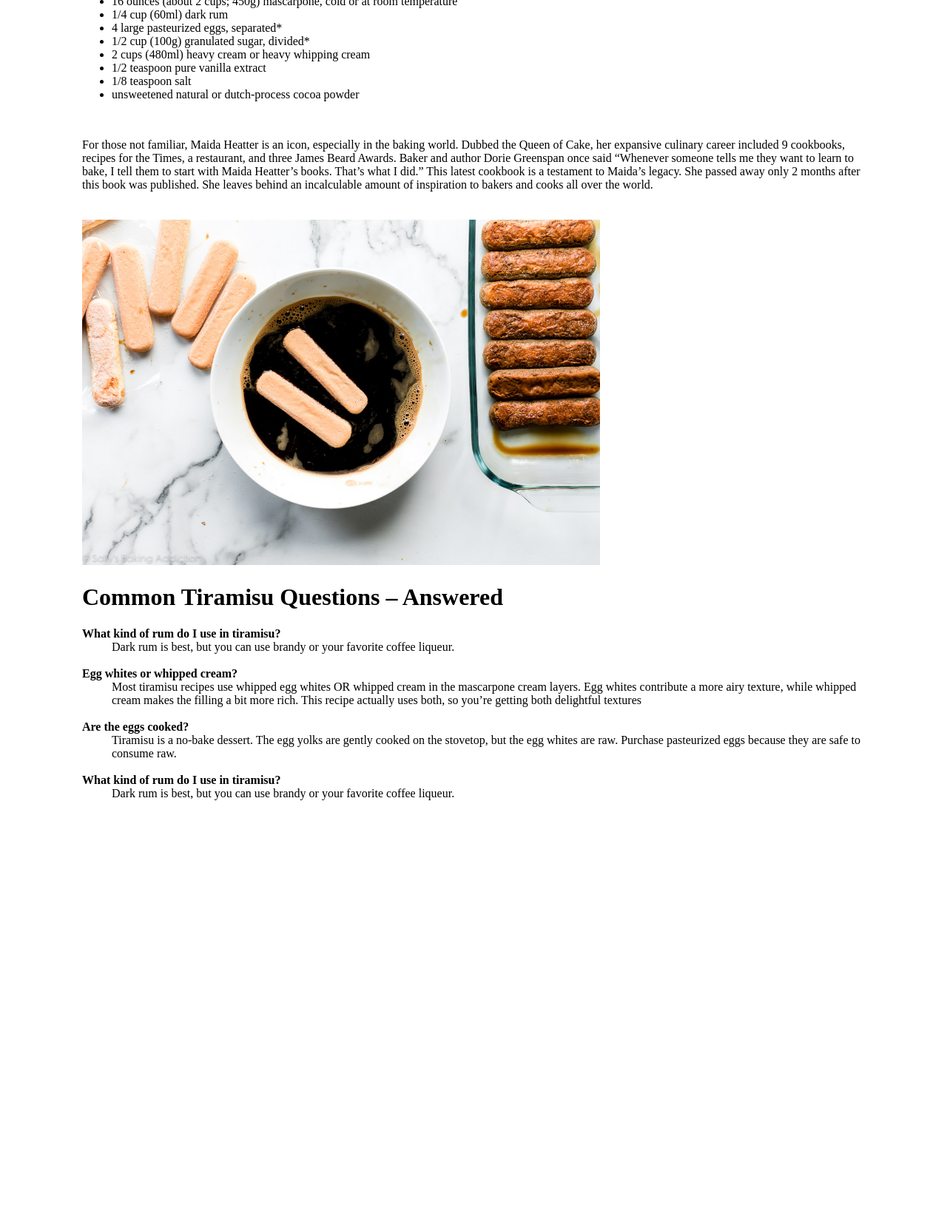
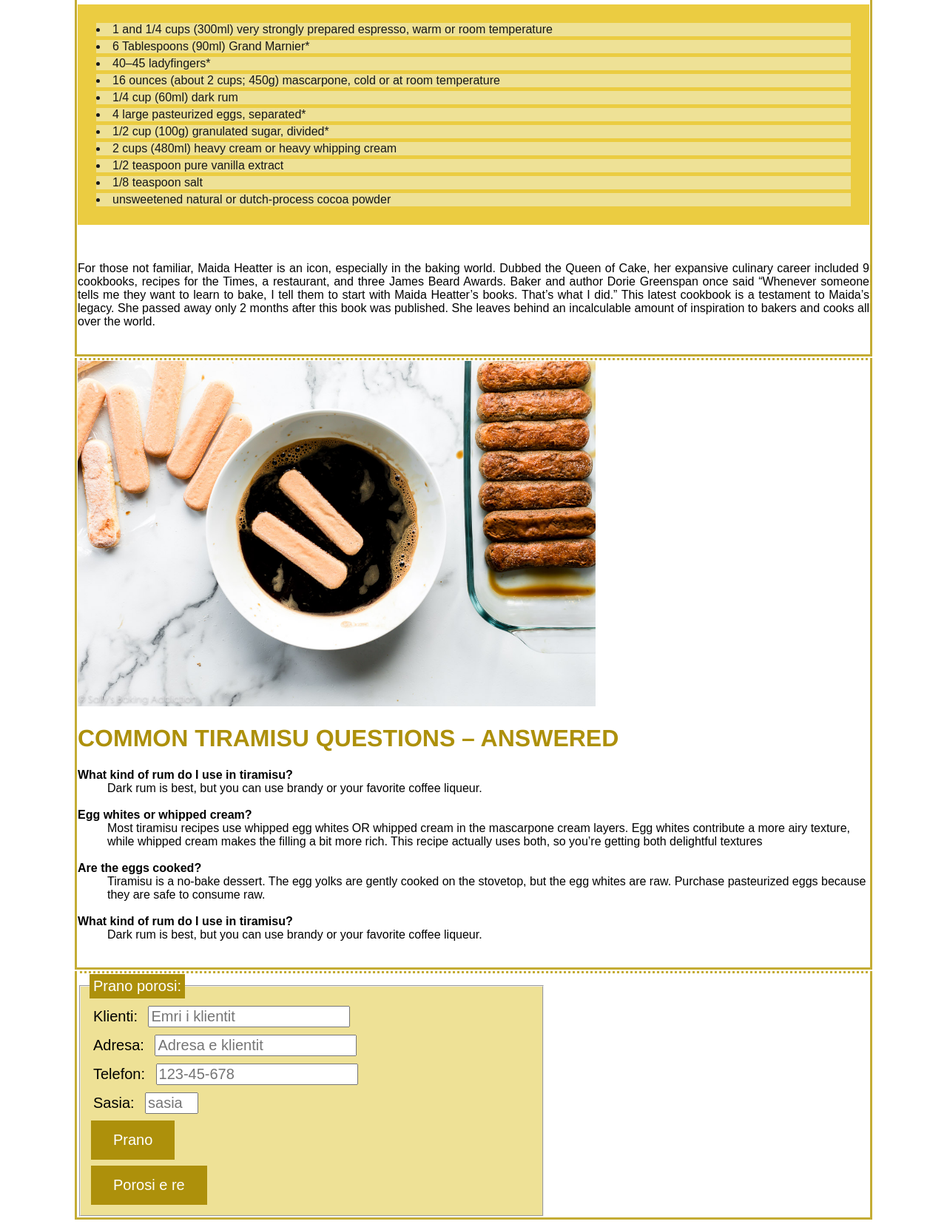
Before and after one commit to XhelilDev/Detyra-Tiramisu, a plain HTML site: page index.html in a window 1280 px wide. Shown: the part 705-2364 px from the top of the page at 74% size. Before the commit the page ends 1832 px from the top, so only its background shows below. Drawn offline with Linux system fonts and the light colour scheme; a web font is replaced by a local one.

Commit message:
Vendosja e css ne tiramisu

```diff
--- a/index.html
+++ b/index.html
@@ -4,18 +4,142 @@
     <meta charset="UTF-8">
     <meta http-equiv="X-UA-Compatible" content="IE=edge">
     <meta name="viewport" content="width=device-width, initial-scale=1.0">
+
+    <link rel="preconnect" href="https://fonts.googleapis.com">
+    <link rel="preconnect" href="https://fonts.gstatic.com" crossorigin>
     <title>Tiramisu</title>
+    <link rel="stylesheet" href="https://fonts.googleapis.com/css?family=Sofia">
+
+    <style>
+
+
+   li{
+
+     background-color: aqua;
+   }
+
+   table tr  td{
+    border: 3px solid;
+    border-color: rgb(196, 172, 52);
+    border-top-style: dotted;
+    font-family: "Sofia", sans-serif;
+
+   }
+
+   th{
+    border: 3px solid;
+    border-color: rgb(196, 172, 52);
+    border-top-style: dotted;
+    height: 70px;
+    text-align: left;
+
+
+   }
+
+   th a{
+  background-color: #ad900b;
+  color: rgb(28, 20, 20);
+  padding: 14px 25px;
+  text-align: center;
+  text-decoration: none;
+  display: inline-block;
+   }
+
+   #linku{
+
+    text-align: right;
+   }
+
+   td a{
+
+    background-color: #ad900b;
+  color: rgb(28, 20, 20);
+  padding: 14px 25px;
+  text-align: center;
+  text-decoration: none;
+  display: inline-block;
+   }
+
+
+   /*nese  dua qe tabela te ze krejt siperfaqen e view portit perdorim
+   table{
+    width:100%;
+   }
+
+   */
+
+   ul {
+  background: #ebcc41;
+  padding: 20px;
+  list-style-position: inside;
+}
+
+ul li {
+  background: #eee196;
+  color: rgb(21, 21, 23);
+  margin: 5px;
+}
+
+h1{
+    font-family: 'Franklin Gothic Medium', 'Arial Narrow', Arial, sans-serif;
+    color: #ad900b;
+    text-transform: uppercase;
+
+}
+
+ p{
+    font-family: "Sofia", sans-serif;
+    text-align: justify;
+ }
+
+
+ fieldset {
+  background-color: #eee196;
+  width: 600px;
+
+}
+legend {
+  background-color: #ad900b;
+  color: white;
+  padding: 5px 5px;
+  font-size: 20px;
+}
+
+input,label {
+    font-size: 20px;
+    margin:5px;
+}
+input[type=submit] {
+        background-color: #ad900b;
+        border: none;
+        color: #fff;
+        padding: 15px 30px;
+        text-decoration: none;
+        margin: 4px 2px;
+        cursor: pointer;
+}
+
+input[type=reset] {
+        background-color: #ad900b;
+        border: none;
+        color: #fff;
+        padding: 15px 30px;
+        text-decoration: none;
+        margin: 4px 2px;
+        cursor: pointer;
+}
+    </style>
 </head>
 <body>
 
     <table width="1000" align="center"  >
 <tr>
-    <td><h1>Tiramisu</h1></td>
-    <td></td>
-    <td><a href=""  >By on Amazon</a></td>
+    <th colspan="2"><h1>Tiramisu</h1></th>
+
+    <th id="linku"><a href="" title="Shiko menyne" >Shiko menyne</a></th>
 </tr>
 <tr>
-    <td><p>Posted on <i>June 13, 2019</i>/posted in<a href="">No-Bake Recipes</a></p></td>
+    <td colspan="3"><p>Posted on <i>June 13, 2019</i>/posted in<a href="">Receta e gatimit</a></p></td>
 </tr><br/>
 <tr>
 <td><img width="350" src="./s1.jpg"></td>
@@ -41,7 +165,8 @@
     <li>1/2 teaspoon pure vanilla extract</li>
     <li>1/8 teaspoon salt</li>
     <li>unsweetened natural or dutch-process cocoa powder</li>
-</ul><br/>
+</ul>
+<br/>
 <p>For those not familiar, Maida Heatter is an icon, especially in the baking world. Dubbed the Queen of Cake, her expansive culinary career included 9 cookbooks, recipes for the Times, a restaurant, and three James Beard Awards. Baker and author Dorie Greenspan once said “Whenever someone tells me they want to learn to bake, I tell them to start with Maida Heatter’s books. That’s what I did.” This latest cookbook is a testament to Maida’s legacy. She passed away only 2 months after this book was published. She leaves behind an incalculable amount of inspiration to bakers and cooks all over the world.</p><br>
 
 </td>
@@ -74,7 +199,31 @@
     </dl>
 </td>
 
+<tr>
 
+    <td colspan="3">
+
+        <form>
+<fieldset>
+
+    <legend>Prano porosi:</legend>
+
+    <label for="klient">Klienti:</label>
+    <input type="text" id="klient "name="klienti" placeholder="Emri i klientit"> <br/>
+    <label for="adresa">Adresa:</label>
+    <input type="text" id="adresa" name="adresa" placeholder="Adresa e klientit"><br/>
+    <label for="Tel">Telefon:</label>
+    <input type="tel" id="phone" name="phone" placeholder="123-45-678" pattern="[0-9]{3}-[0-9]{2}-[0-9]{3}" required> <br/>
+    <label for="Tel">Sasia:</label>
+    <input type="number"  name="sasia"  id="sasia"  placeholder="sasia" min="1" max="10"> <br/>
+    <input type="submit" value="Prano"><br/>
+    <input type="reset"  value="Porosi e re" >
+</fieldset>
+
+        </form>
+
+    </td>
+</tr>
 
 
 </tr>
```
